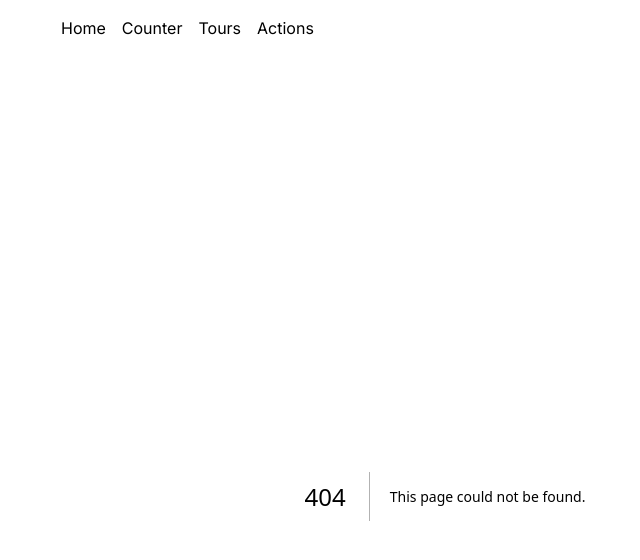
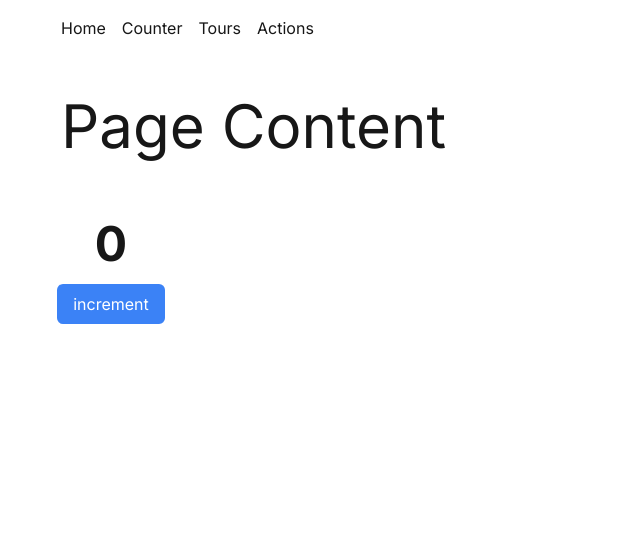
Before and after one commit to Samad-Azeez/nextjs-tutorial, a Next.js app: page /counter in a window 1280 px wide. Before the commit this address had no page. Shown: the top 560 px of the page, without its empty margins (195-835 px from the left). Built offline with nearby package versions, Linux system fonts and the light colour scheme.

Commit message:
add Counter component and create CounterPage for interactive counting

```diff
--- /dev/null
+++ b/app/counter/page.tsx
@@ -0,0 +1,12 @@
+import Counter from '@/components/Counter';
+
+function CounterPage() {
+  return (
+    <section>
+      <h1 className='text-6xl mb-16'>Page Content</h1>
+      <Counter />
+    </section>
+  );
+}
+
+export default CounterPage;
--- /dev/null
+++ b/components/Counter.tsx
@@ -0,0 +1,23 @@
+'use client';
+
+import { useState } from 'react';
+
+function Counter() {
+  const [count, setCount] = useState<number>(0);
+
+  return (
+    <div className='flex flex-col items-center w-[100px]'>
+      <p className='text-5xl font-bold'>{count}</p>
+      <button
+        onClick={() => {
+          setCount(count + 1);
+        }}
+        className='bg-blue-500 text-white px-4 py-2 rounded-md mt-4'
+      >
+        increment
+      </button>
+    </div>
+  );
+}
+
+export default Counter;
```
